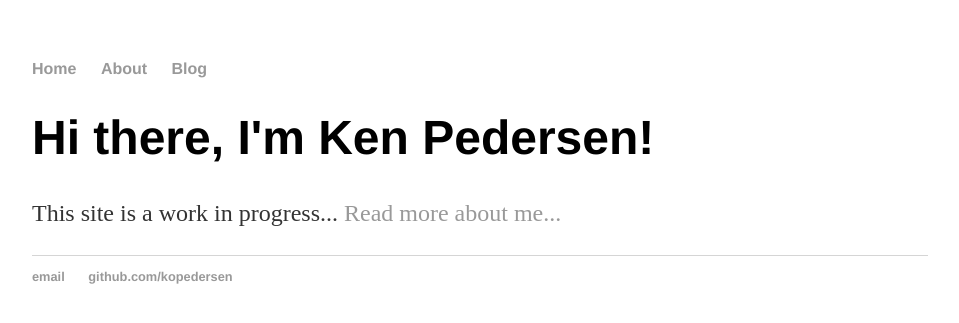
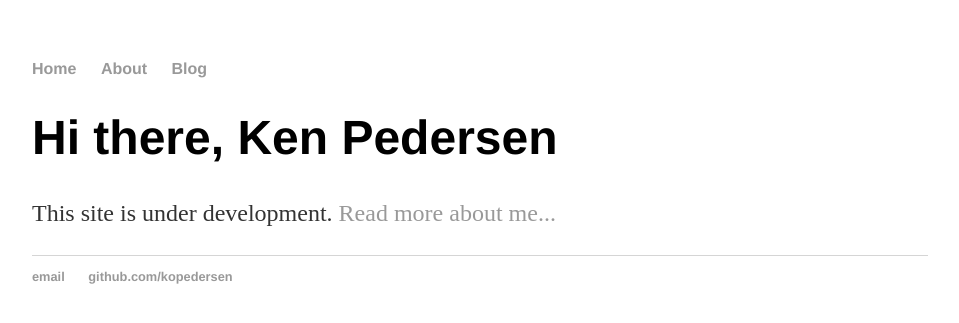
Before and after one commit to kopedersen/kopedersen.github.io, a Jekyll site: the page built from index.html, in a window 1280 px wide. Shown: the top 323 px of the page, without its empty margins (160-1119 px from the left). Built offline with Jekyll 4.4.1, drawn with Linux system fonts in a browser that asks for light colours.

Commit message:
Update index.html

```diff
--- a/index.html
+++ b/index.html
@@ -1,30 +1,8 @@
-<!DOCTYPE html>
-<html>
-	<head>
-		<title>Ken Pedersen</title>
-		<!-- link to main stylesheet -->
-		<link rel="stylesheet" type="text/css" href="/css/main.css">
-	</head>
-	<body>
-		<nav>
-    		<ul>
-        		<li><a href="/">Home</a></li>
-	        	<li><a href="/about">About</a></li>
-<!--         		<li><a href="/cv">CV</a></li> -->
-        		<li><a href="/blog">Blog</a></li>
-    		</ul>
-		</nav>
-		<div class="container">
-    		<div class="blurb">
-        		<h1>Hi there, I'm Ken Pedersen!</h1>
-				<p>This site is a work in progress... <a href="/about">Read more about me...</a></p>
-    		</div><!-- /.blurb -->
-		</div><!-- /.container -->
-		<footer>
-    		<ul>
-        		<li><a href="#">email</a></li>
-        		<li><a href="#">github.com/kopedersen</a></li>
-			</ul>
-		</footer>
-	</body>
-</html>
+---
+layout: default
+title: Ken Pedersen
+---
+<div class="blurb">
+	<h1>Hi there, Ken Pedersen</h1>
+	<p>This site is under development. <a href="/about">Read more about me...</a></p>
+</div><!-- /.blurb -->
```
